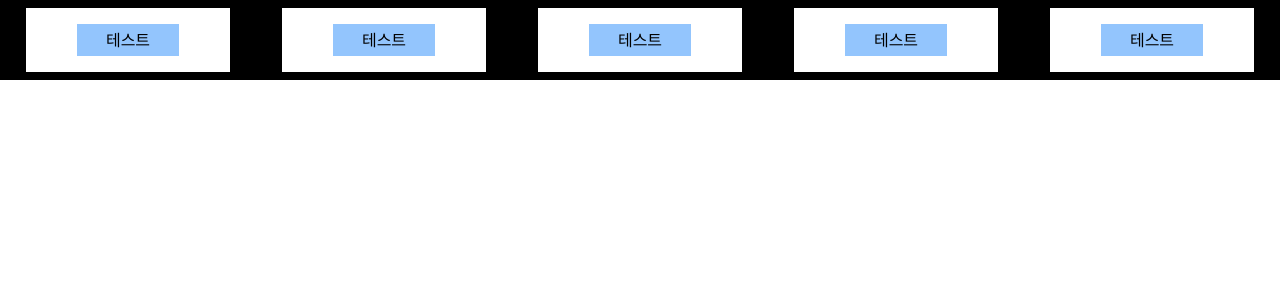
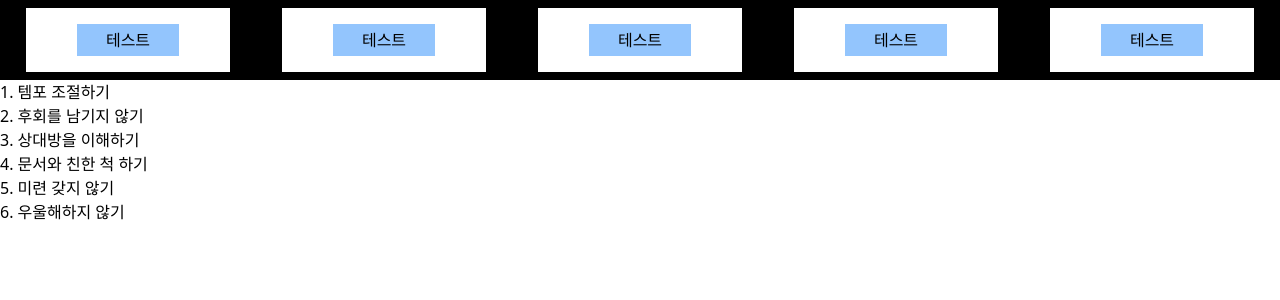
Before and after one commit to eonduck2/brace-myself, a React app: page / in a window 1280 px wide. Shown: the top 300 px of the page. Built offline with nearby package versions, Linux system fonts and the light colour scheme.

Commit message:
:package: 이종수: 메인 컴포넌트 정적 정의

```diff
--- a/src/client/App.tsx
+++ b/src/client/App.tsx
@@ -1,9 +1,28 @@
 import React from "react";
 import Header from "./components/header/Header";
 import "../styles/input.css";
+import Main from "./components/main/Main";
 
 const App: React.FC = () => {
-  return <Header />;
+  const texts = [
+    "1. 템포 조절하기",
+    "2. 후회를 남기지 않기",
+    "3. 상대방을 이해하기",
+    "4. 문서와 친한 척 하기",
+    "5. 미련 갖지 않기",
+    "6. 우울해하지 않기",
+  ];
+  return (
+    <>
+      <Header />
+      {/* <Main/> */}
+      <main>
+        {texts.map((text, index) => (
+          <h1 key={index}>{text}</h1>
+        ))}
+      </main>
+    </>
+  );
 };
 
 export default App;
--- a/src/client/components/main/Main.tsx
+++ b/src/client/components/main/Main.tsx
@@ -0,0 +1,7 @@
+import IMain from "./Main.interface";
+
+const Main: React.FC<IMain> = () => {
+  return <h1>이종수</h1>;
+};
+
+export default Main;
```
